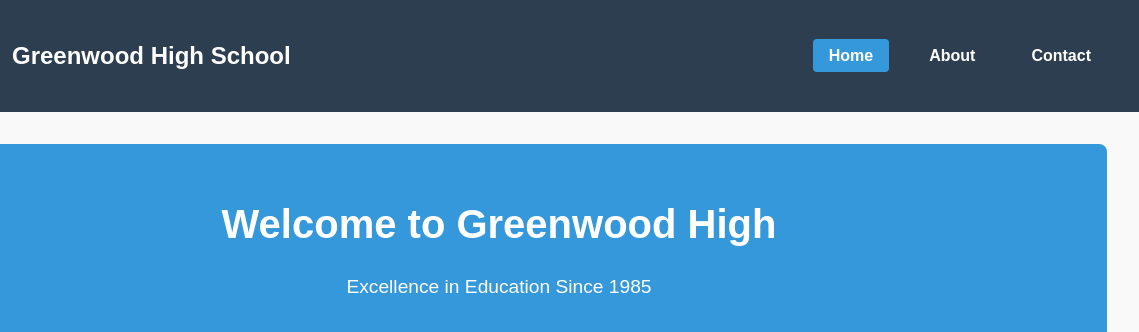
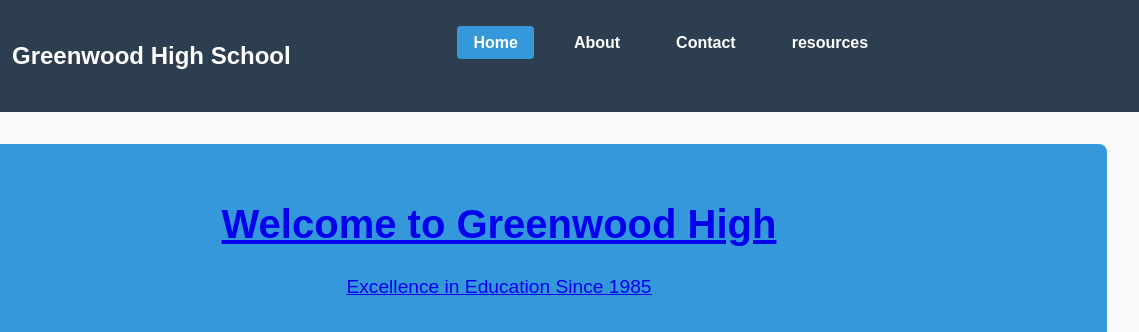
Before and after one commit to Logicc-17/movieVote, a plain HTML site: page index.html in a window 1280 px wide. Shown: the top 332 px of the page, 141-1280 px from the left. Drawn offline with Linux system fonts and the light colour scheme.

Commit message:
Update index.html

```diff
--- a/index.html
+++ b/index.html
@@ -17,6 +17,7 @@
                 <li><a href="index.html" class="active">Home</a></li>
                 <li><a href="about.html">About</a></li>
                 <li><a href="contact.html">Contact</a></li>
+                <li><a href="resources.html">resources</li>
             </ul>
         </nav>
     </header>
```
